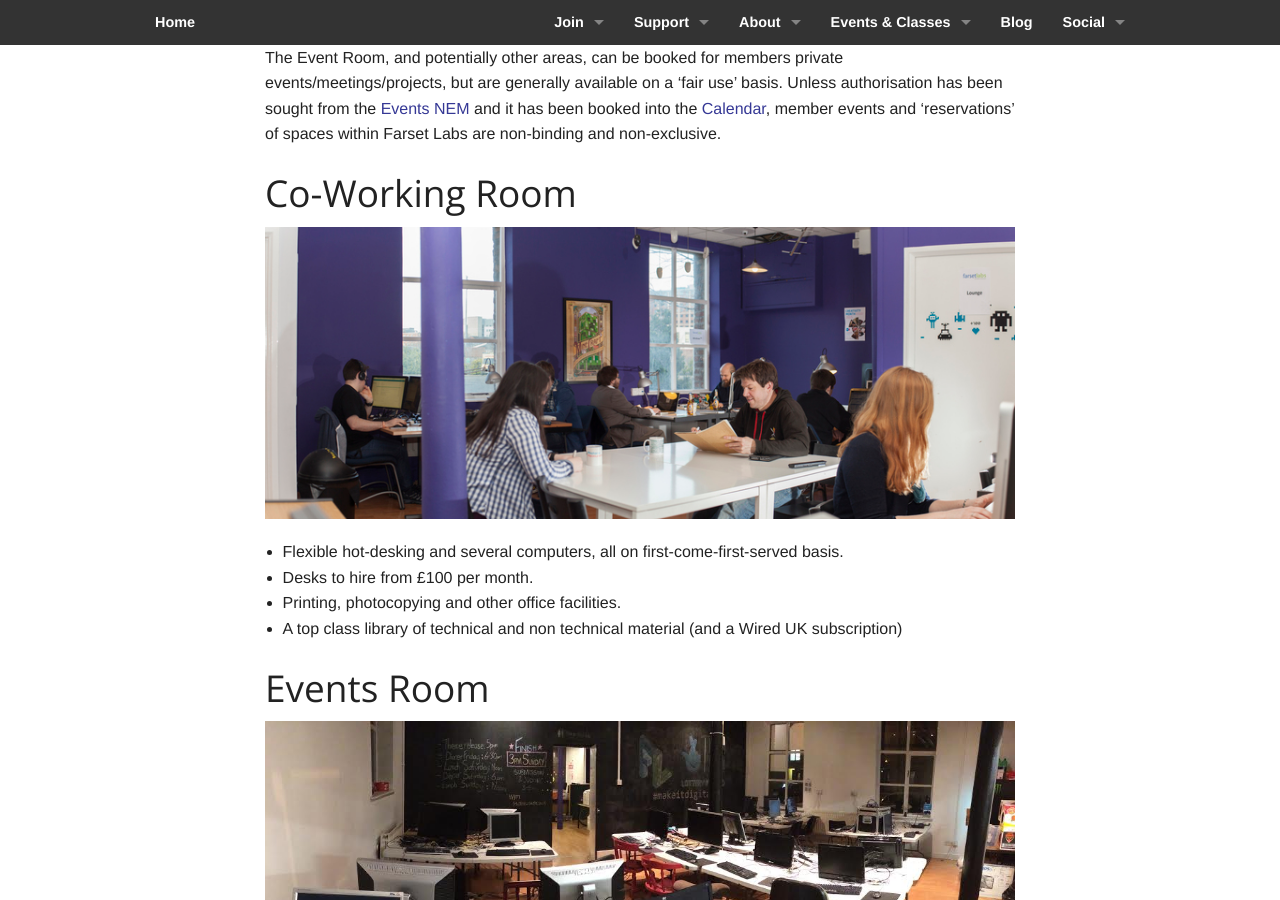
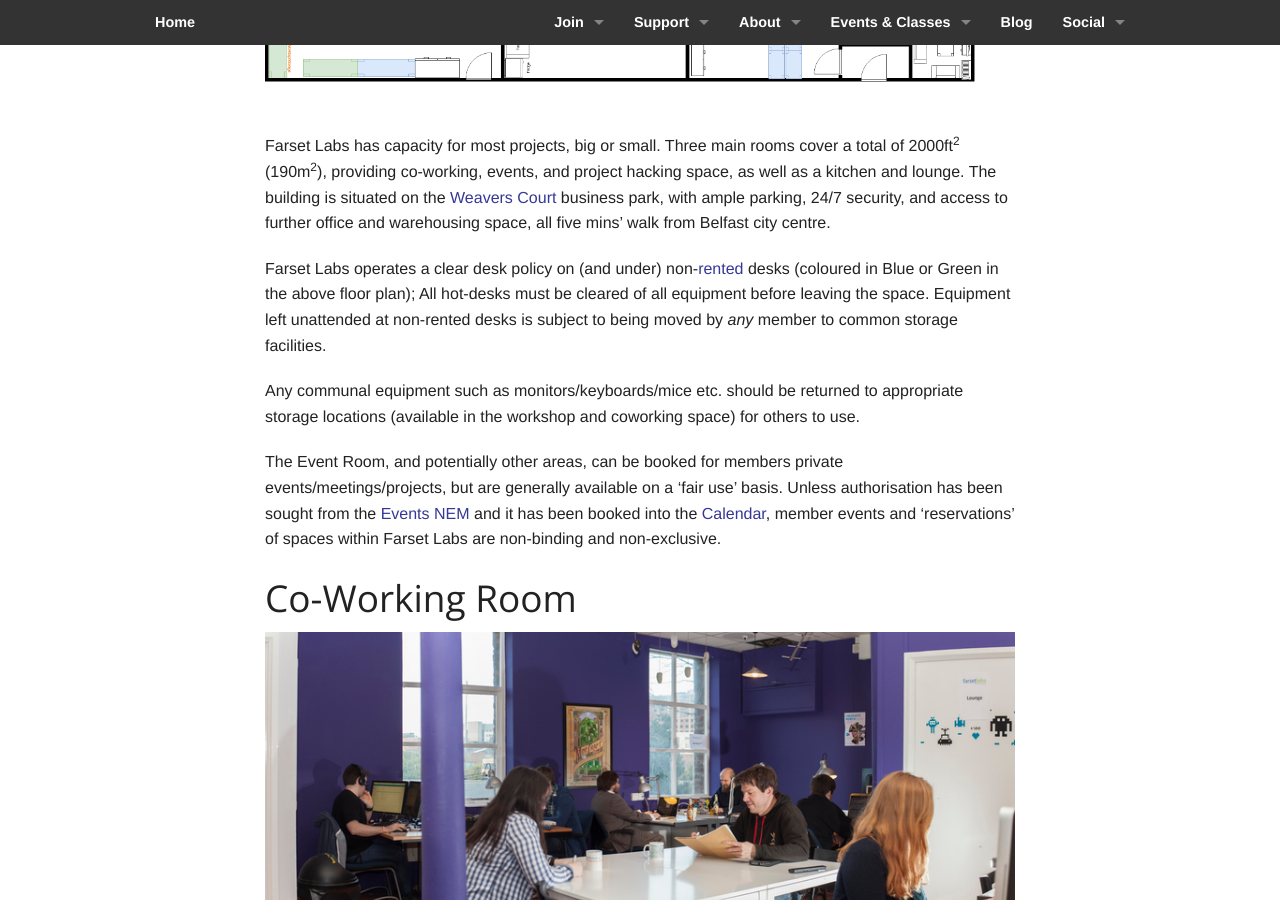
Before and after one commit to FarsetLabs/farsetlabs.github.io, a Jekyll site: the page built from about/facility.md, in a window 1280 px wide and 900 px high, scrolled down 1147 px. Built offline with Jekyll 4.4.1, drawn with Linux system fonts in a browser that asks for light colours; some of the changed text lies outside the part shown.

Commit message:
Desk Rental Clarification (#164)
* desk rental pr

* clarify clear desk policy to include under-desks

```diff
--- a/about/facility.md
+++ b/about/facility.md
@@ -38,7 +38,14 @@
 
 # The Space
 
+[![](/about/floor_plan.png)](/about/floor_plan.png)
+
 Farset Labs has capacity for most projects, big or small. Three main rooms cover a total of 2000ft<sup>2</sup> (190m<sup>2</sup>), providing co-working, events, and project hacking space, as well as a kitchen and lounge. The building is situated on the [Weavers Court](http://www.weaverscourt.com/) business park, with ample parking, 24/7 security, and access to further office and warehousing space, all five mins' walk from Belfast city centre.
+
+Farset Labs operates a clear desk policy on (and under) non-[rented](/membership/index#deskrental) desks (coloured in Blue or Green in the above floor plan); All hot-desks must be cleared of all equipment before leaving the space.
+Equipment left unattended at non-rented desks is subject to being moved by *any* member to common storage facilities.
+
+Any communal equipment such as monitors/keyboards/mice etc. should be returned to appropriate storage locations (available in the workshop and coworking space) for others to use.
 
 The Event Room, and potentially other areas, can be booked for members private events/meetings/projects, but are generally
 available on a 'fair use' basis.
@@ -71,6 +78,7 @@
   * Mobile workbenches.
   * Project storage shelving and boxes.
 
+Two workbenches at the back of the space are available for hire on the same basis as regular rentable desks (£100/m)
 
 # Hiring the Space
 
```
Also changed, not shown: about/rules_and_policies.md (+3 -0 lines), membership/index.md (+1 -0 lines), about/floor_plan.png (added).
